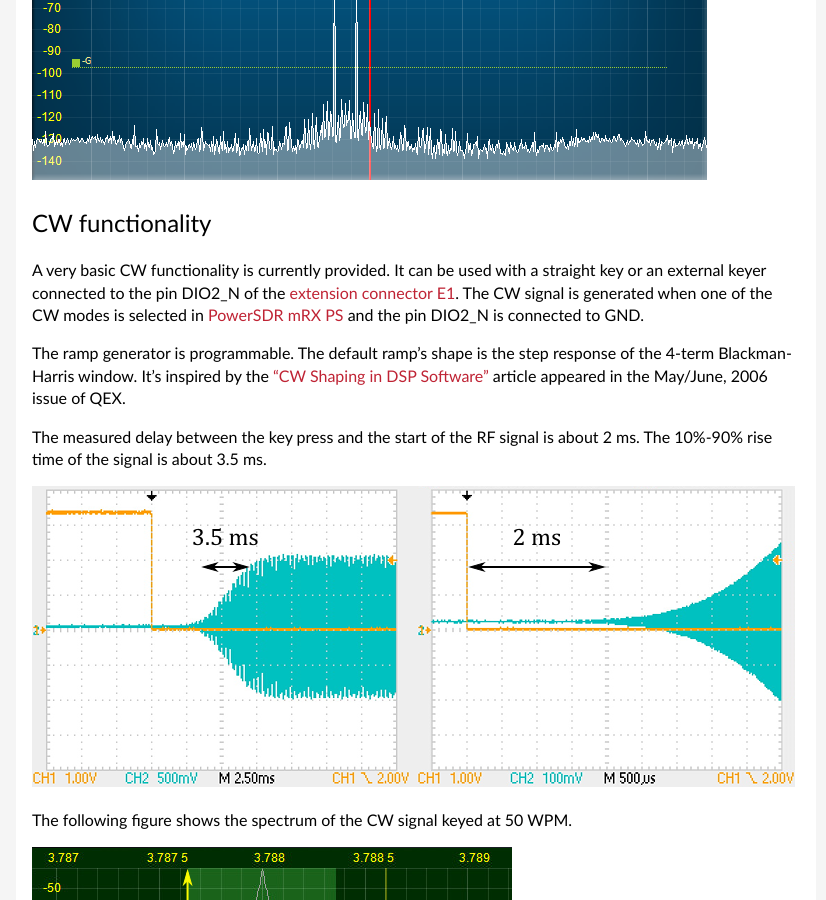
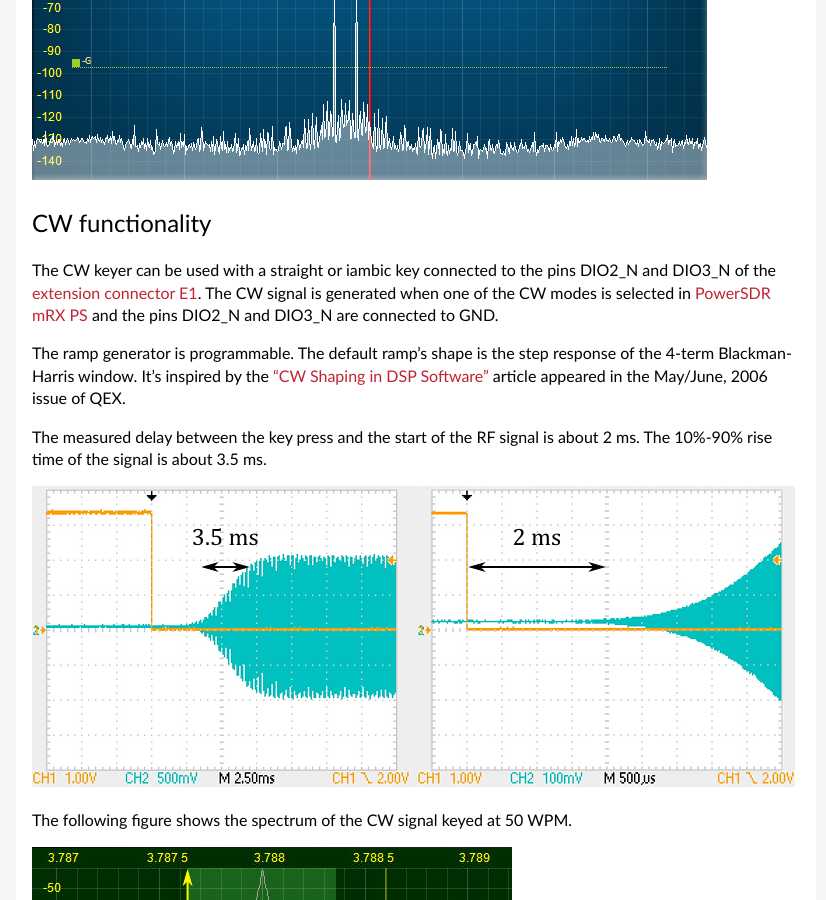
Before and after one commit to pavel-demin/red-pitaya-notes, a Jekyll site: the page built from sdr-transceiver-hpsdr.md, in a window 1280 px wide and 900 px high, scrolled down 6552 px. Shown: the whole window, without its empty margins (224-1050 px from the left). Built offline with Jekyll 4.4.1, drawn with Linux system fonts in a browser that asks for light colours.

Commit message:
update information about CW keyer in sdr-transceiver-hpsdr

```diff
--- a/sdr-transceiver-hpsdr.md
+++ b/sdr-transceiver-hpsdr.md
@@ -156,7 +156,7 @@ The following spectra illustrate how the amplifier linearization works with the
 CW functionality
 -----
 
-A very basic CW functionality is currently provided. It can be used with a straight key or an external keyer connected to the pin DIO2_N of the [extension connector E1](http://wiki.redpitaya.com/index.php?title=Extension_connectors#Extension_connector_E1). The CW signal is generated when one of the CW modes is selected in [PowerSDR mRX PS](http://openhpsdr.org/wiki/index.php?title=PowerSDR) and the pin DIO2_N is connected to GND.
+The CW keyer can be used with a straight or iambic key connected to the pins DIO2_N and DIO3_N of the [extension connector E1](http://wiki.redpitaya.com/index.php?title=Extension_connectors#Extension_connector_E1). The CW signal is generated when one of the CW modes is selected in [PowerSDR mRX PS](http://openhpsdr.org/wiki/index.php?title=PowerSDR) and the pins DIO2_N and DIO3_N are connected to GND.
 
 The ramp generator is programmable. The default ramp's shape is the step response of the 4-term Blackman-Harris window. It's inspired by the ["CW Shaping in DSP Software"](https://github.com/pavel-demin/red-pitaya-notes/files/403696/cw-shaping-in-dsp.pdf) article appeared in the May/June, 2006 issue of QEX.
 
```
